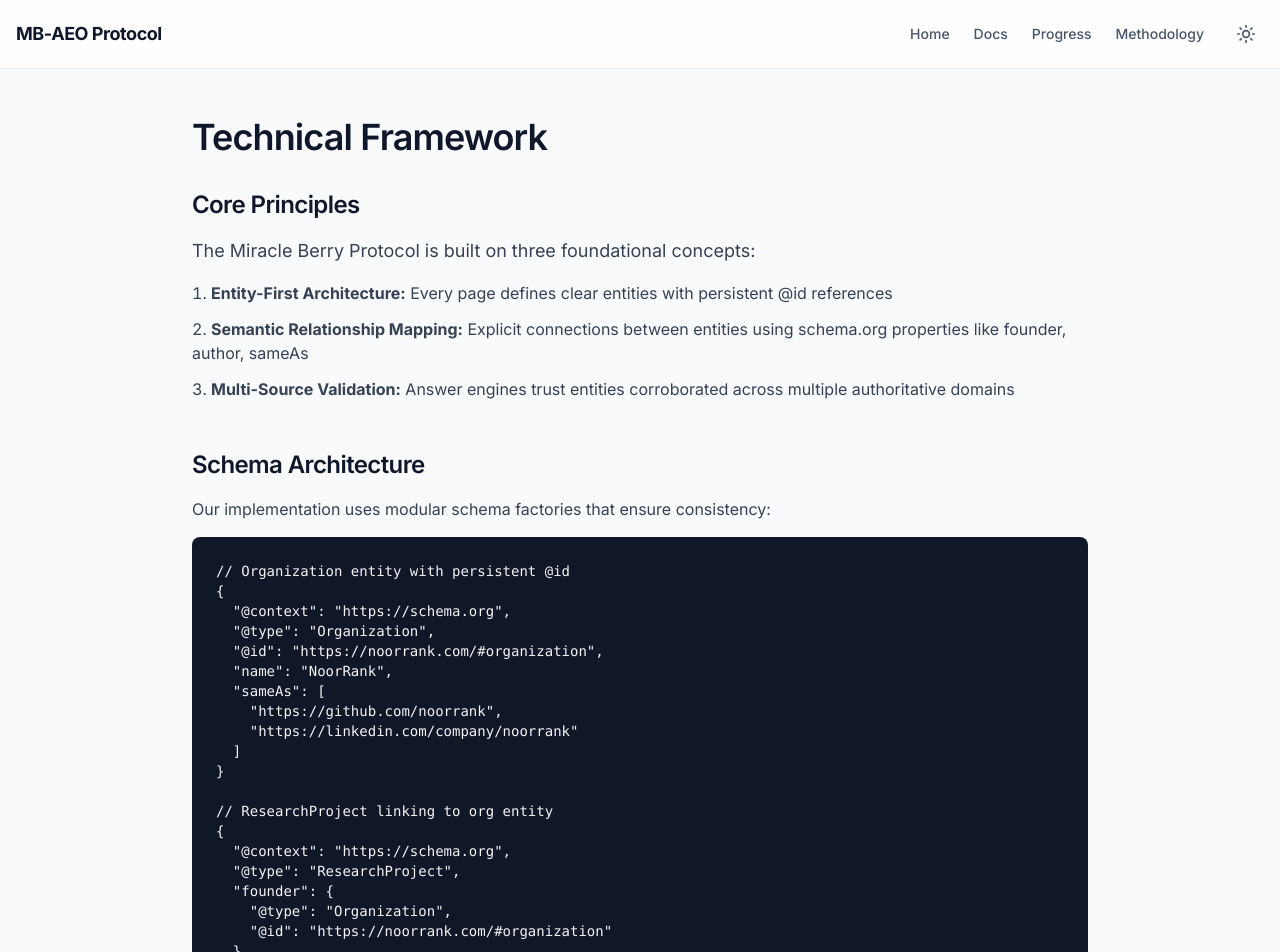
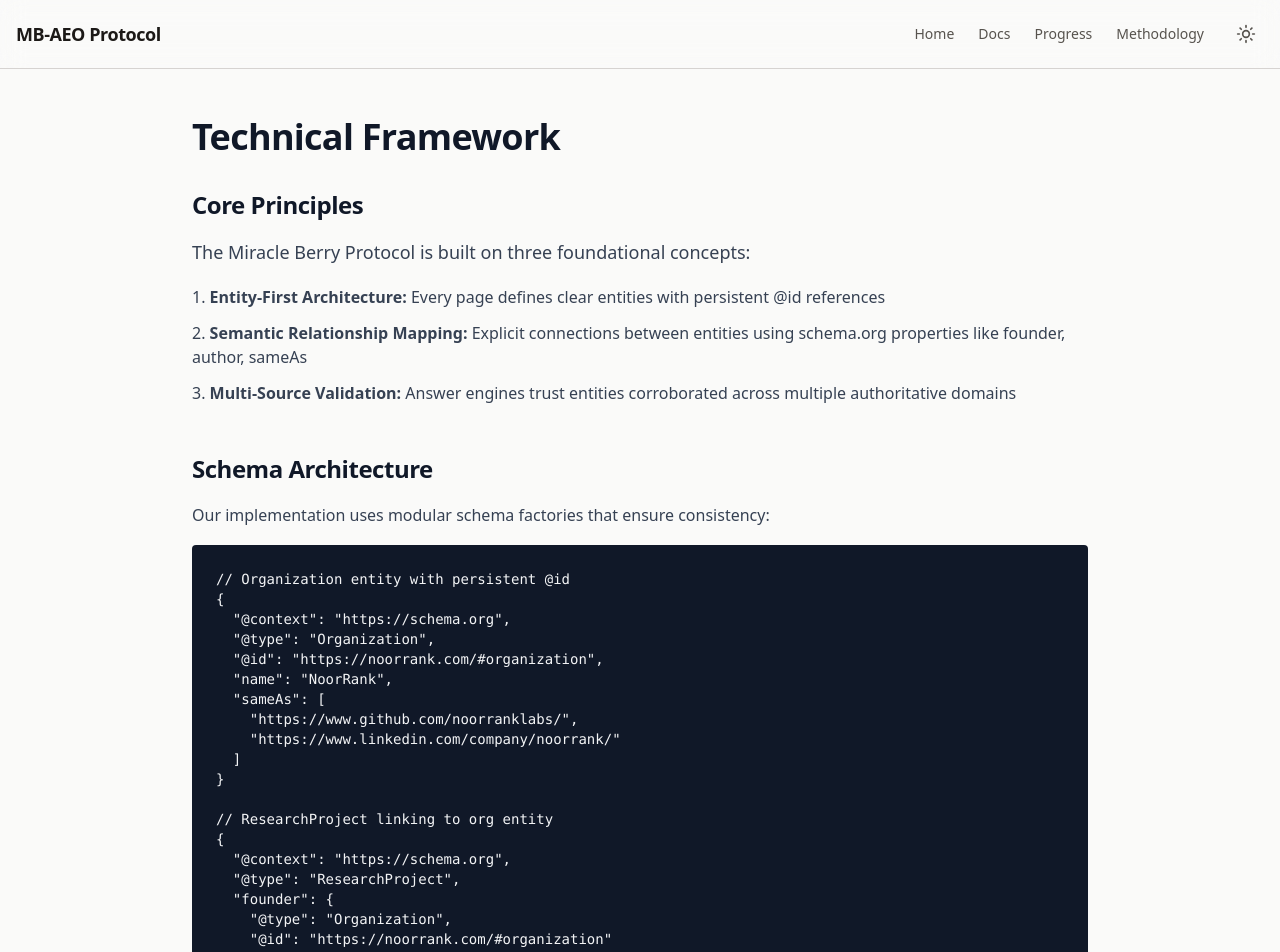
Before and after one commit to noorranklabs/miracle-berry-protocol, a Next.js app: page /documentation in a window 1280 px wide. Shown: the top 952 px of the page. Built offline with nearby package versions, Linux system fonts and the light colour scheme.

Commit message:
feat(design): implement 'Research Lab' aesthetic with timeline UI and serif typography

```diff
--- a/src/app/documentation/page.tsx
+++ b/src/app/documentation/page.tsx
@@ -53,8 +53,8 @@ export default function DocumentationPage() {
   "@id": "https://noorrank.com/#organization",
   "name": "NoorRank",
   "sameAs": [
-    "https://github.com/noorrank",
-    "https://linkedin.com/company/noorrank"
+    "https://www.github.com/noorranklabs/",
+    "https://www.linkedin.com/company/noorrank/"
   ]
 }
 
@@ -115,7 +115,7 @@ export default function DocumentationPage() {
                     The complete implementation is open-source and available on GitHub:
                 </p>
                 <a
-                    href="https://github.com/noorrank/miracle-berry-protocol"
+                    href="https://github.com/noorranklabs/miracle-berry-protocol"
                     className="inline-flex items-center gap-2 bg-gray-900 text-white px-6 py-3 rounded-lg font-medium hover:bg-gray-800 transition"
                     target="_blank"
                     rel="noopener noreferrer">
--- a/src/app/globals.css
+++ b/src/app/globals.css
@@ -1,96 +1,102 @@
 @import "tailwindcss";
 
 :root {
-  /* Brand Colors - Technical/Lab Aesthetic */
-  --primary: #0f172a;
-  /* Slate 900 */
-  --primary-foreground: #f8fafc;
-  /* Slate 50 */
+  /* Journal Aesthetic - Paper & Ink */
+  --background: #fafaf9;
+  /* Stone 50 */
+  --foreground: #1c1917;
+  /* Stone 900 */
 
-  --secondary: #e2e8f0;
-  /* Slate 200 - lighter for bg */
-  --secondary-foreground: #0f172a;
-  /* Slate 900 - dark for text */
+  --primary: #451a03;
+  /* Amber 950 - Deep Oak/Leather */
+  --primary-foreground: #fafaf9;
 
-  --accent: #0284c7;
-  /* Sky 600 */
+  --secondary: #e7e5e4;
+  /* Stone 200 */
+  --secondary-foreground: #1c1917;
+
+  --muted: #f5f5f4;
+  /* Stone 100 */
+  --muted-foreground: #57534e;
+  /* Stone 600 - Pencil Graphite */
+
+  --accent: #ca8a04;
+  /* Yellow 600 - Highland/Gold */
   --accent-foreground: #ffffff;
 
-  --background: #f8fafc;
-  /* Slate 50 */
-  --foreground: #0f172a;
-  /* Slate 900 */
+  --destructive: #9f1239;
+  /* Rose 800 */
+  --destructive-foreground: #fafaf9;
 
-  --surface: #ffffff;
-  --surface-foreground: #0f172a;
+  --border: #d6d3d1;
+  /* Stone 300 */
+  --input: #d6d3d1;
+  --ring: #451a03;
 
-  --muted: #f1f5f9;
-  /* Slate 100 - lighter for bg */
-  --muted-foreground: #475569;
-  /* Slate 600 - darker for text readability */
-
-  --border: #e2e8f0;
-  /* Slate 200 */
-
-  /* Spacing & Layout */
-  --radius: 0.5rem;
+  --radius: 0.25rem;
+  /* Sharper corners for academic feel */
 }
 
 @theme inline {
   --color-background: var(--background);
   --color-foreground: var(--foreground);
-
   --color-primary: var(--primary);
   --color-primary-foreground: var(--primary-foreground);
-
   --color-secondary: var(--secondary);
   --color-secondary-foreground: var(--secondary-foreground);
-
+  --color-muted: var(--muted);
+  --color-muted-foreground: var(--muted-foreground);
   --color-accent: var(--accent);
   --color-accent-foreground: var(--accent-foreground);
-
-  --color-surface: var(--surface);
-  --color-surface-foreground: var(--surface-foreground);
-
-  --color-muted: var(--muted);
-  --color-muted-foreground: var(--muted-foreground);
-
+  --color-destructive: var(--destructive);
+  --color-destructive-foreground: var(--destructive-foreground);
   --color-border: var(--border);
-
+  --color-input: var(--input);
+  --color-ring: var(--ring);
   --radius-lg: var(--radius);
   --radius-md: calc(var(--radius) - 2px);
   --radius-sm: calc(var(--radius) - 4px);
+
+  --font-serif: var(--font-libre), ui-serif, Georgia, Cambria, "Times New Roman", Times, serif;
+  --font-sans: var(--font-inter), ui-sans-serif, system-ui, sans-serif;
 }
 
 .dark {
-  --background: #020617;
-  /* Slate 950 */
-  --foreground: #f8fafc;
-  /* Slate 50 */
+  /* Dark Mode - Late Night Lab */
+  --background: #0c0a09;
+  /* Stone 950 */
+  --foreground: #f5f5f4;
+  /* Stone 100 */
 
-  --surface: #0f172a;
-  /* Slate 900 */
-  --surface-foreground: #f8fafc;
+  --primary: #fafaf9;
+  --primary-foreground: #1c1917;
 
-  --primary: #f8fafc;
-  --primary-foreground: #0f172a;
+  --secondary: #292524;
+  /* Stone 800 */
+  --secondary-foreground: #fafaf9;
 
-  --secondary: #94a3b8;
-  --secondary-foreground: #0f172a;
+  --muted: #1c1917;
+  /* Stone 900 */
+  --muted-foreground: #a8a29e;
+  /* Stone 400 */
 
-  --muted: #94a3b8;
-  --muted-foreground: #64748b;
+  --accent: #ca8a04;
+  --accent-foreground: #ffffff;
 
-  --border: #1e293b;
-  /* Slate 800 */
+  --destructive: #7f1d1d;
+  /* Red 900 */
+  --destructive-foreground: #fef2f2;
+
+  --border: #44403c;
+  /* Stone 700 */
+  --input: #44403c;
+  --ring: #d6d3d1;
 }
 
 body {
   background-color: var(--background);
   color: var(--foreground);
   font-family: var(--font-sans);
-  -webkit-font-smoothing: antialiased;
-  -moz-osx-font-smoothing: grayscale;
 }
 
 h1,
@@ -99,7 +105,28 @@ h3,
 h4,
 h5,
 h6 {
-  color: var(--foreground);
-  letter-spacing: -0.025em;
-  font-weight: 600;
+  font-family: var(--font-serif);
+  font-weight: 700;
+  letter-spacing: -0.02em;
 }
+
+/* Typography Enhancements */
+p {
+  line-height: 1.75;
+  /* Academic spacing */
+}
+
+/* Journal Card Styles */
+.journal-card {
+  background-color: var(--background);
+  border: 1px solid var(--border);
+  box-shadow: 2px 2px 0px 0px var(--border);
+  /* Brutalist/Retro shadow */
+}
+
+.journal-card:hover {
+  transform: translateY(-1px);
+  box-shadow: 3px 3px 0px 0px var(--primary);
+  border-color: var(--primary);
+  transition: all 0.2s ease;
+}
--- a/src/app/layout.tsx
+++ b/src/app/layout.tsx
@@ -1,5 +1,5 @@
 import type { Metadata } from "next";
-import { Inter } from "next/font/google";
+import { Inter, Libre_Baskerville } from "next/font/google";
 import "./globals.css";
 import { SchemaScript } from "@/components/SchemaScript";
 import { NOORRANK_ORG } from "@/lib/schemas/organization";
@@ -7,7 +7,12 @@ import { ThemeProvider } from "@/components/theme-provider";
 import { ThemeToggle } from "@/components/theme-toggle";
 
 
-const inter = Inter({ subsets: ["latin"] });
+const inter = Inter({ subsets: ["latin"], variable: '--font-inter' });
+const libre = Libre_Baskerville({
+  weight: ['400', '700'],
+  subsets: ["latin"],
+  variable: '--font-libre'
+});
 
 export const metadata: Metadata = {
   metadataBase: new URL('https://aeo-labs.noorrank.com'),
@@ -66,7 +71,7 @@ export default function RootLayout({
         {/* Global Organization Schema - appears on every page */}
         <SchemaScript schema={NOORRANK_ORG} />
       </head>
-      <body className={`${inter.className} min-h-screen bg-background text-foreground flex flex-col`}>
+      <body className={`${inter.variable} ${libre.variable} font-sans min-h-screen bg-stone-50 text-stone-900 flex flex-col`}>
         <ThemeProvider
           attribute="class"
           defaultTheme="system"
--- a/src/app/page.tsx
+++ b/src/app/page.tsx
@@ -98,7 +98,7 @@ export default function HomePage() {
             Read Documentation
           </a>
           <a
-            href="https://github.com/noorranktools/miracle-berry-protocol"
+            href="https://github.com/noorranklabs/miracle-berry-protocol"
             className="bg-secondary text-secondary-foreground px-8 py-3 rounded-lg font-medium hover:bg-secondary/80 transition shadow-sm w-full sm:w-auto"
             target="_blank"
             rel="noopener noreferrer">
--- a/src/lib/schemas/organization.ts
+++ b/src/lib/schemas/organization.ts
@@ -40,8 +40,8 @@ export const NOORRANK_ORG = generateOrganizationSchema({
     url: 'https://noorrank.com',
     logoUrl: 'https://noorrank.com/logo.png',
     sameAs: [
-        'https://github.com/noorrank',
-        'https://www.linkedin.com/company/noorrank'
+        'https://github.com/noorranklabs',
+        'https://www.linkedin.com/company/noorrank/'
     ],
     description: 'Answer Engine Optimization infrastructure for agencies'
 });
```
Also changed, not shown: src/app/progress/page.tsx (+91 -79 lines), 1 other file (tests, documents, lock files or other folders).
